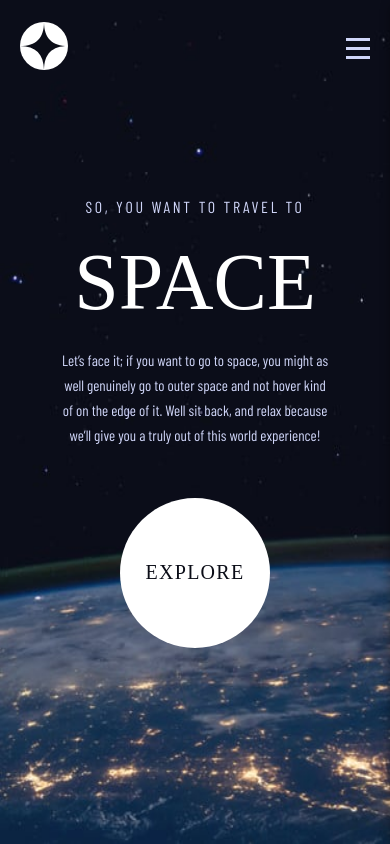
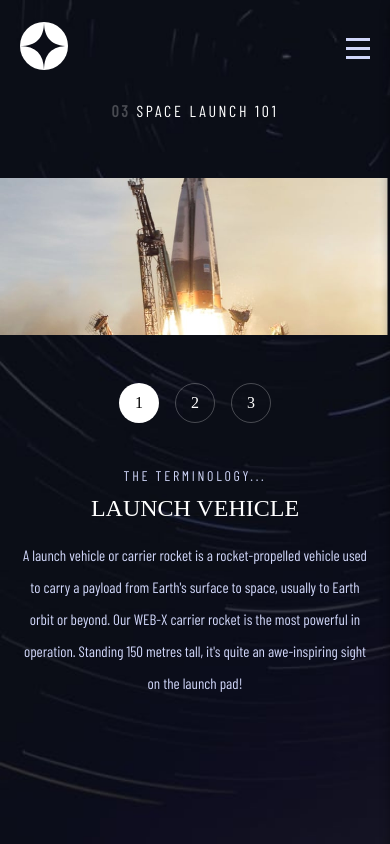
Before and after one commit to aveandrian/space-tourism-website-react, a React (Vite) app: page /technology in a window 390 px wide. Built offline with nearby package versions, Linux system fonts and the light colour scheme; a web font is replaced by a local one.

Commit message:
adds Technology page

```diff
--- a/src/main.jsx
+++ b/src/main.jsx
@@ -8,6 +8,7 @@ import {
 import Home from './pages/Home.jsx';
 import Destination from './pages/Destination.jsx';
 import Crew from './pages/Crew.jsx';
+import Technology from './pages/Technology.jsx';
 
 const router = createBrowserRouter([
   {
@@ -28,7 +29,7 @@ const router = createBrowserRouter([
       },
       {
         path: 'technology',
-        element: <Home />
+        element: <Technology />
       }
     ]
   },
--- a/src/pages/Crew.jsx
+++ b/src/pages/Crew.jsx
@@ -28,8 +28,8 @@ export default function Crew(){
       });
     return (
         <div className="crew-page">
+            <h1 className="crew-page-title heading5"><span className="crew-page-title-number heading5">02 </span> MEET YOUR CREW</h1>
             <div className='crew-page-wrapper' {...handlers}>
-            <h1 className="crew-page-title heading5"><span className="crew-page-title-number heading5">02 </span> MEET YOUR CREW</h1>
             <div className='crew-divider'></div>
                 <div className='crew-member-description'>
                     <p className='crew-member-role heading4'>{crewData[activeIndex].role}</p>
--- a/src/pages/Destination.jsx
+++ b/src/pages/Destination.jsx
@@ -6,8 +6,8 @@ export default function Destination(){
     const [selectedDestination, setSelectedDestination] = useState('moon')
     return (
         <div className="destination-page">
+            <h1 className="destination-page-title heading5"><span className="destination-page-title-number heading5">01 </span> Pick your destination</h1>
             <div className="destination-page-wrapper">
-                <h1 className="destination-page-title heading5"><span className="destination-page-title-number heading5">01 </span> Pick your destination</h1>
                 <div className="destination-container">
                     <img className="destination-img" src={`/assets/destination/image-${selectedDestination}.png`}></img>
                     <div className="destination-content">
--- /dev/null
+++ b/src/pages/Technology.jsx
@@ -0,0 +1,31 @@
+import { useState } from 'react'
+import technologyData from '../technologyData.json'
+import '../styles/Technology.css'
+
+export default function Technology(){
+    const [activeIndex, setActiveIndex] = useState(0)
+
+    function handleClick(index){
+        setActiveIndex(index)
+    }
+    return (
+        <div className="technology-page">
+        <h1 className="technology-page-title heading5"><span className="technology-page-title-number heading5">03 </span> SPACE LAUNCH 101</h1>
+        <div className='technology-page-wrapper'>
+            <div className='technology-selector-container'>
+                {technologyData.map((technologyItem, i) => <div key={i} className={`technology-selector ${activeIndex == i ? "active" : ""}`} onClick={()=>handleClick(i)} >{i+1}</div>)}
+            </div>
+            <div className='technology-description'>
+                <p className='technology-header'>The terminology...</p>
+                <p className='technology-title heading3'>{technologyData[activeIndex].name}</p>
+                <p className='technology-text body-text'>{technologyData[activeIndex].description}</p>
+            </div>
+            <picture className='technology-img'>
+                <source srcSet={technologyData[activeIndex].images.landscape}
+                        media="(max-width: 950px)" />
+                <img src={technologyData[activeIndex].images.portrait} alt="" />
+            </picture>
+        </div>
+    </div>
+    )
+}
--- a/src/styles/Crew.css
+++ b/src/styles/Crew.css
@@ -23,9 +23,10 @@
 }
 
 .crew-page-title {
+    color: #FFF;
     position: absolute;
-    top: 5vh;
-    left: 0;
+    left: 10vw;
+    top: 18vh;
     font-weight: 400;
 }
 
@@ -82,7 +83,7 @@
 @media screen and (max-width: 950px) {
     .crew-page {
         padding-top: 15%;
-        display: block;
+        display: flex;
         background-image: url('/assets/crew/background-crew-tablet.jpg');
         background-size: 100% 100%;
         padding-inline: 40px;
@@ -99,6 +100,7 @@
 
     .crew-page-title {
         top: 0;
+        left: 0;
         grid-row: 1;
         margin-bottom: 3.75rem;
     }
@@ -166,6 +168,7 @@
     }
 
     .crew-page-title {
+        top: 12vh;
         margin-bottom: 2rem;
         text-align: center;
     }
--- a/src/styles/Destination.css
+++ b/src/styles/Destination.css
@@ -8,10 +8,12 @@
     background-size: 100% 100%;
     display: flex;
     flex-direction: column;
+    align-items: center;
     padding: 13% 10% 7% 10%;
 }
 
 .destination-page-wrapper {
+    margin-top: auto;
     color: white;
     display: flex;
     flex-direction: column;
@@ -22,6 +24,10 @@
 }
 
 .destination-page-title {
+    color: #FFF;
+    position: absolute;
+    left: 10vw;
+    top: 18vh;
     font-weight: 400;
 }
 
@@ -123,6 +129,16 @@
         background-image: url('/assets/destination/background-destination-tablet.jpg');
         background-size: 100% 100%;
     }
+
+    .destination-page-title {
+        align-self: flex-start;
+        position: relative;
+        top: 0;
+        left: 0;
+        margin-bottom: 3.75rem;
+        grid-row: 1;
+    }
+
     .destination-page-wrapper {
         justify-content: start;
         gap: 50px;
@@ -168,7 +184,10 @@
     }
 
     .destination-page-title {
+        width: 100%;
         text-align: center;
+        top: 12vh;
+        margin-bottom: 2rem;
     }
 
     .destination-container {
--- a/src/styles/Navbar.css
+++ b/src/styles/Navbar.css
@@ -25,6 +25,7 @@ nav {
     background-color: #979797;
 }
 .nav-items {
+    margin-left: auto;
     padding-inline: 120px;
     padding-right: 180px;
     height: 100%;
--- a/src/styles/Root.css
+++ b/src/styles/Root.css
@@ -2,7 +2,6 @@
     margin: 0;
     padding: 0;
     box-sizing: border-box;
-    /* font-family: 'Barlow Condensed', sans-serif; */
     font-family: 'Bellefair', serif;
 }
 
--- /dev/null
+++ b/src/styles/Technology.css
@@ -0,0 +1,196 @@
+.technology-page {
+    top: 0;
+    left: 0;
+    min-height: 100vh;
+    height: 100%;
+    width: 100vw;
+    background-image: url('/assets/technology/background-technology-desktop.jpg');
+    background-size: 100% 100%;
+    display: flex;
+    flex-direction: column;
+    padding: 13% 0% 0 10%;
+}
+
+.technology-page-wrapper {
+    color: white;
+    width: 100%;
+    position: relative;
+    display: flex;
+    gap: 5rem;
+    margin-top: 3rem;
+}
+
+.technology-page-title {
+    color: #FFF;
+    position: absolute;
+    left: 10vw;
+    top: 18vh;
+    font-weight: 400;
+}
+
+.technology-page-title-number{
+    font-weight: 700;
+    filter: opacity(0.25);
+}
+
+.technology-selector-container {
+    display: flex;
+    flex-direction: column;
+    gap: 2rem;
+    margin-top: 9rem;
+}
+
+.technology-selector {
+    width: 5rem;
+    height: 5rem;
+    display: flex;
+    align-items: center;
+    justify-content: center;
+    border-radius: 50%;
+    border: 1px solid rgba(255 , 255 , 255 , 0.25);
+    color: white;
+    font-size: 2rem;
+}
+
+.technology-selector:hover {
+    cursor: pointer;
+    border: 1px solid rgba(255 , 255 , 255 , 1);
+}
+
+.technology-selector.active {
+    border: none;
+    color: black;
+    background-color: white;
+}
+
+.technology-description {
+    display: flex;
+    flex-direction: column;
+    width: fit-content;
+    margin-top: 9rem;
+    width: 29.375rem;
+}
+.technology-header {
+    color: #D0D6F9;
+    font-size: 1rem;
+    font-family: 'Barlow Condensed', sans-serif;
+    text-transform: uppercase;
+    letter-spacing: 0.16875rem;
+    margin-bottom: 0.69rem;;
+}
+
+.technology-title {
+    margin-bottom: 1.09rem;;
+}
+
+.technology-text {
+    width: 27.75rem;
+    color: #D0D6F9;
+}
+
+.technology-img {
+    margin-left: auto;
+    align-self: center;
+}
+.technology-img img{
+    max-width:100%;
+    align-self: center;
+}
+
+@media screen and (max-width: 950px) {
+    .technology-page {
+        padding-block: 15%;
+        padding-inline: 0;
+        background-image: url('/assets/technology/background-technology-tablet.jpg');
+        background-size: 100% 100%;
+    }
+    .technology-page-wrapper {
+        display: grid;
+        row-gap: 2.75rem;
+        grid-template-columns: auto;
+        justify-items: center;
+    }
+
+    .technology-page-title {
+        position: relative;
+        top: 0;
+        left: 2.41rem;
+        grid-row: 1;
+        margin-bottom: 3.75rem;
+    }
+
+    .technology-img {
+        grid-row: 1;
+        width: 100%;
+
+    }
+
+    .technology-img img {
+        width: 100vw;
+        object-fit: contain;
+    }
+
+    .technology-selector-container {
+        margin: 0;
+        grid-row: 2;
+        flex-direction: row;
+    }
+
+    .technology-description {
+        grid-row: 3;
+        margin: 0;
+        width: 100%;
+        align-items: center;
+        text-align: center;
+    }
+}
+
+@media screen and (max-width: 750px) {
+    .technology-page {
+        padding: 0;
+        padding-bottom: 10%;
+        background-image: url('/assets/technology/background-technology-mobile.jpg');
+        background-size: 100% 100%;
+    }
+
+    .technology-page-wrapper {
+        margin-top: 15vh;
+    }
+
+    .technology-description {
+        width: fit-content;
+    }
+
+    .technology-page-title {
+        left: 0;
+        top: 12vh;
+        margin-bottom: 2rem;
+        text-align: center;
+    }
+
+    .technology-text {
+        width: 90%;
+    }
+
+    .technology-header {
+        font-size: 0.875rem;
+    }
+
+    .technology-title {
+        font-size: 1.5rem;
+    }
+
+    .technology-text {
+        font-size: 0.9375rem;
+    }
+
+    .technology-selector-container {
+        gap: 1rem;
+    }
+
+    .technology-selector {
+        width: 2.5rem;
+        height: 2.5rem;
+        font-size: 1rem;
+    }
+}
--- /dev/null
+++ b/src/technologyData.json
@@ -0,0 +1,26 @@
+[
+    {
+      "name": "Launch vehicle",
+      "images": {
+        "portrait": "./assets/technology/image-launch-vehicle-portrait.jpg",
+        "landscape": "./assets/technology/image-launch-vehicle-landscape.jpg"
+      },
+      "description": "A launch vehicle or carrier rocket is a rocket-propelled vehicle used to carry a payload from Earth's surface to space, usually to Earth orbit or beyond. Our WEB-X carrier rocket is the most powerful in operation. Standing 150 metres tall, it's quite an awe-inspiring sight on the launch pad!"
+    },
+    {
+      "name": "Spaceport",
+      "images": {
+        "portrait": "./assets/technology/image-spaceport-portrait.jpg",
+        "landscape": "./assets/technology/image-spaceport-landscape.jpg"
+      },
+      "description": "A spaceport or cosmodrome is a site for launching (or receiving) spacecraft, by analogy to the seaport for ships or airport for aircraft. Based in the famous Cape Canaveral, our spaceport is ideally situated to take advantage of the Earth’s rotation for launch."
+    },
+    {
+      "name": "Space capsule",
+      "images": {
+        "portrait": "./assets/technology/image-space-capsule-portrait.jpg",
+        "landscape": "./assets/technology/image-space-capsule-landscape.jpg"
+      },
+      "description": "A space capsule is an often-crewed spacecraft that uses a blunt-body reentry capsule to reenter the Earth's atmosphere without wings. Our capsule is where you'll spend your time during the flight. It includes a space gym, cinema, and plenty of other activities to keep you entertained."
+    }
+]
```
Lines whose indentation alone changed are shown as unchanged.
